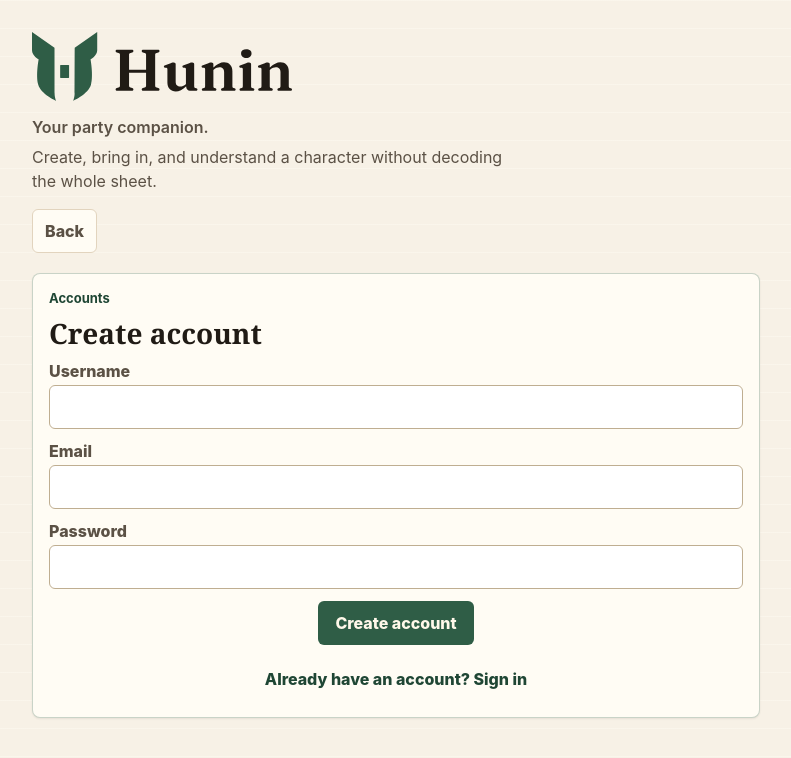
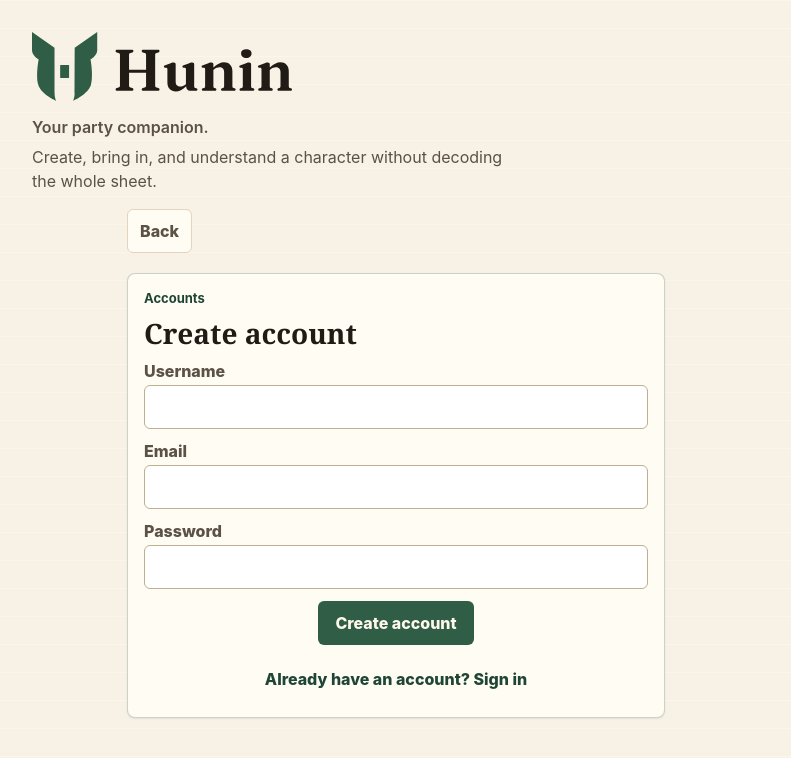
Before and after one commit to Inkala/rpg-companion, a React (Vite) app in the folder frontend/: page / in a window 1280 px wide. Both pictures are taken after a click on the button "Create account". Shown: the top 758 px of the page, without its empty margins (244-1035 px from the left). Built offline with nearby package versions, Linux system fonts and the light colour scheme; no server answers.

Commit message:
fix(ui): align app view widths

```diff
--- a/frontend/src/accounts/accounts.css
+++ b/frontend/src/accounts/accounts.css
@@ -203,6 +203,10 @@
 }
 
 @media (min-width: 720px) {
+  .account-page--auth {
+    width: min(75%, var(--layout-auth-max-width));
+  }
+
   .account-actions {
     display: flex;
     flex-wrap: wrap;
--- a/frontend/src/app/appShell.css
+++ b/frontend/src/app/appShell.css
@@ -134,7 +134,7 @@
   .app-header {
     grid-template-columns: minmax(0, 1fr) minmax(15rem, auto);
     align-items: start;
-    width: min(100%, 760px);
+    width: min(100%, var(--layout-content-max-width));
     padding-top: var(--space-8);
   }
 
--- a/frontend/src/characters/characters.css
+++ b/frontend/src/characters/characters.css
@@ -493,9 +493,6 @@
     padding: var(--space-5);
   }
 
-  .reference-page {
-    width: min(100%, 680px);
-  }
 }
 
 @media (max-width: 390px) {
--- a/frontend/src/pages/AccountPage.tsx
+++ b/frontend/src/pages/AccountPage.tsx
@@ -22,7 +22,7 @@ export const AccountPage = ({
   onSignOut,
 }: AccountPageProps) => {
   return (
-    <main className="app-shell account-page">
+    <main className="app-shell account-page account-page--auth">
       <header className="reference-nav">
         <button className="back-button" onClick={onBack}>
           Back
--- a/frontend/src/styles/base.css
+++ b/frontend/src/styles/base.css
@@ -40,6 +40,8 @@
   --radius-pill: 999px;
   --shadow-card: 0 1px 2px rgba(32, 27, 21, 0.08);
   --shadow-sheet: 0 -12px 32px rgba(32, 27, 21, 0.22);
+  --layout-content-max-width: 760px;
+  --layout-auth-max-width: 570px;
   --space-1: 4px;
   --space-2: 8px;
   --space-3: 12px;
@@ -183,7 +185,7 @@ a:focus-visible,
 
 @media (min-width: 720px) {
   .app-shell {
-    width: min(100%, 760px);
+    width: min(100%, var(--layout-content-max-width));
     padding-top: var(--space-8);
   }
 
```
